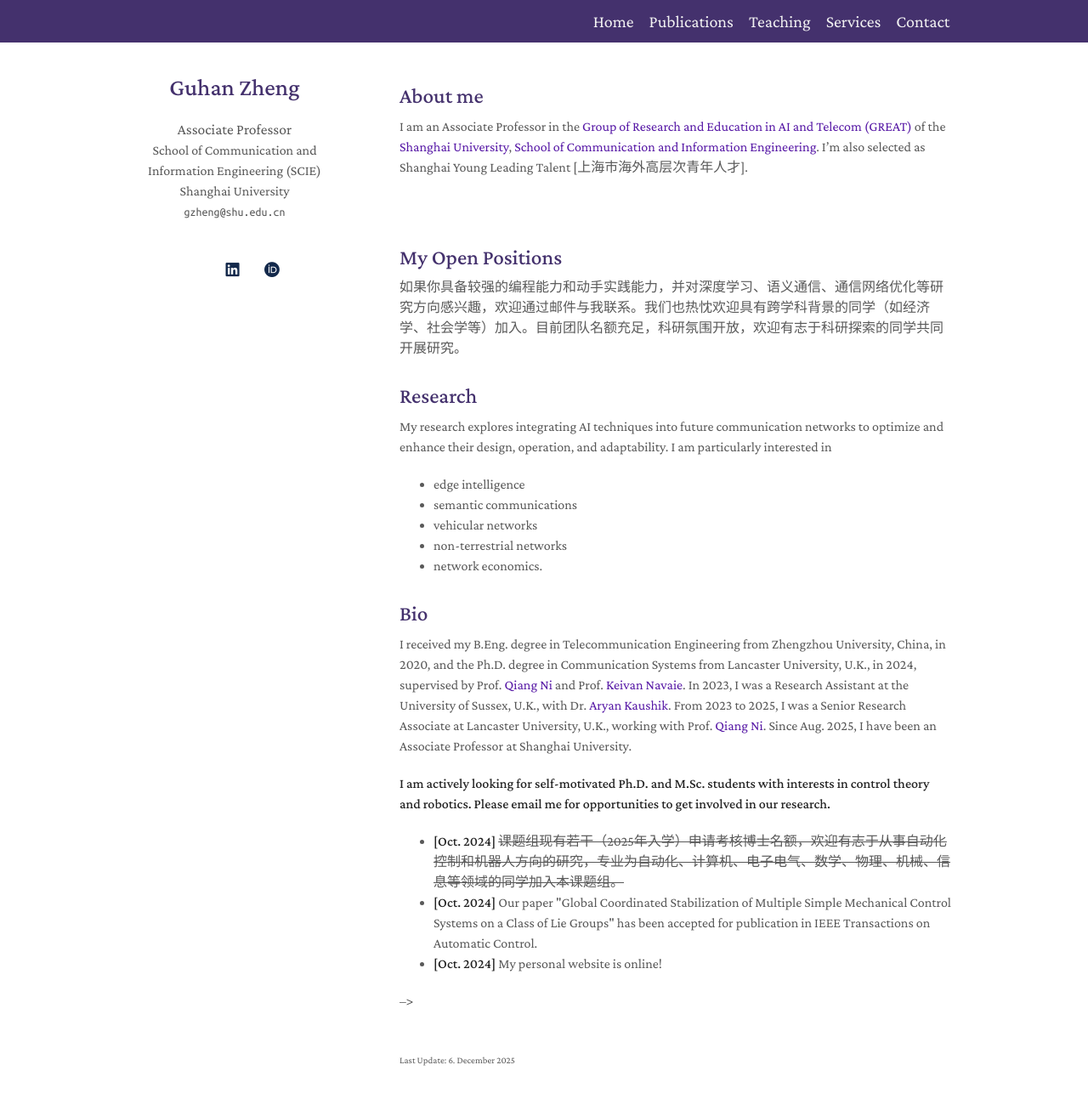
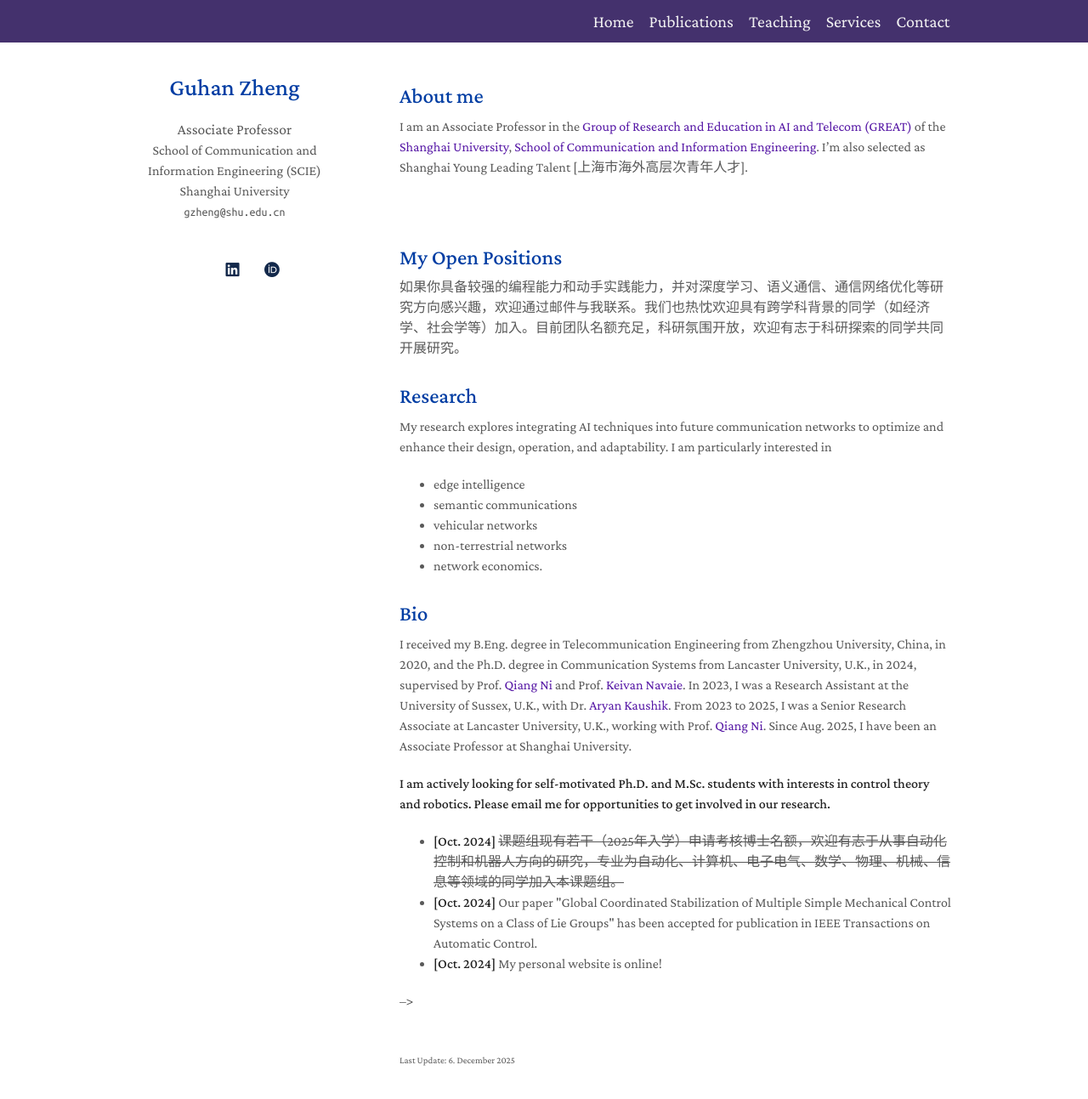
Before and after one commit to Guhan328/Guhan328.github.io, a Jekyll site: the page built from index.md, in a window 1280 px wide and 1308 px high. Shown: the top 1293 px of the window at 85% size. Built offline with Jekyll 4.4.1, drawn with Linux system fonts in a browser that asks for light colours; a style sheet for code colours, icons or effects is not loaded.

Commit message:
Update minimal-light.scss

```diff
--- a/_sass/minimal-light.scss
+++ b/_sass/minimal-light.scss
@@ -60,11 +60,11 @@
 
 #header .image.avatar { margin: 0 0 1em 0; width: 8.00em; }
 
-h3, h4, h5, h6 { font-weight: 600; color: #44316d; margin: 0 0 20px; }  /* base #13294B, nju++ #44316d */
+h3, h4, h5, h6 { font-weight: 600; color: #003DA3; margin: 0 0 20px; }  /* base #13294B, nju++ #44316d */
 
-h1 { font-weight: 500; color: #44316d; margin: 0 0 20px; }  /* base #13294B, nju++ #44316d */
+h1 { font-weight: 500; color: #003DA3; margin: 0 0 20px; }  /* base #13294B, nju++ #44316d */
 
-h2 { color: #44316d; font-weight: 500; margin: 2px 0px 15px; font-size: 157%; }  /* base #13294B, nju++ #44316d */
+h2 { color: #003DA3; font-weight: 500; margin: 2px 0px 15px; font-size: 157%; }  /* base #13294B, nju++ #44316d */
 
 p, ul, ol, table, pre, dl { margin: 0 0 20px; }
 
```
